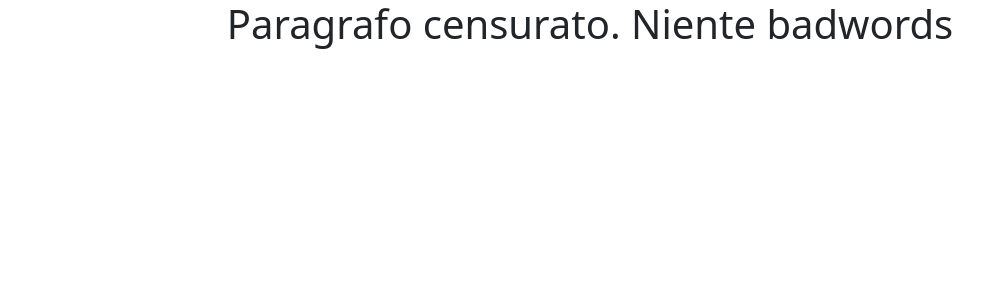
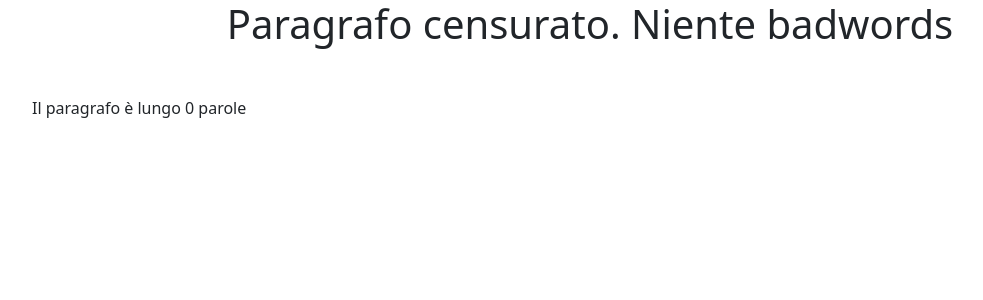
Before and after one commit to giuseppesciacca/php-badwords, a PHP site: page /myscript.php in a window 1280 px wide. Shown: the top 300 px of the page, without its empty margins (50-1033 px from the left). Run offline with PHP 8.4, Linux system fonts and the light colour scheme; data that the repository does not hold is empty.

Commit message:
[add] string length on screen

```diff
--- a/myscript.php
+++ b/myscript.php
@@ -38,7 +38,10 @@ $paragraph_censored = str_replace("dolor", "***", $paragraph)
 <body>
 
     <h1 class="text-center">Paragrafo censurato. Niente badwords</h1>
-    <p class="container my-5"><?php echo $paragraph_censored ?></p>
+    <div class="container my-5">
+        <p><?php echo $paragraph_censored ?></p>
+        <p>Il paragrafo è lungo <?php echo strlen($paragraph_censored) ?> parole</p>
+    </div>
 
     <!-- Bootstrap JS Bundle -->
     <script src="https://cdn.jsdelivr.net/npm/bootstrap@5.3.0-alpha1/dist/js/bootstrap.bundle.min.js"
```
